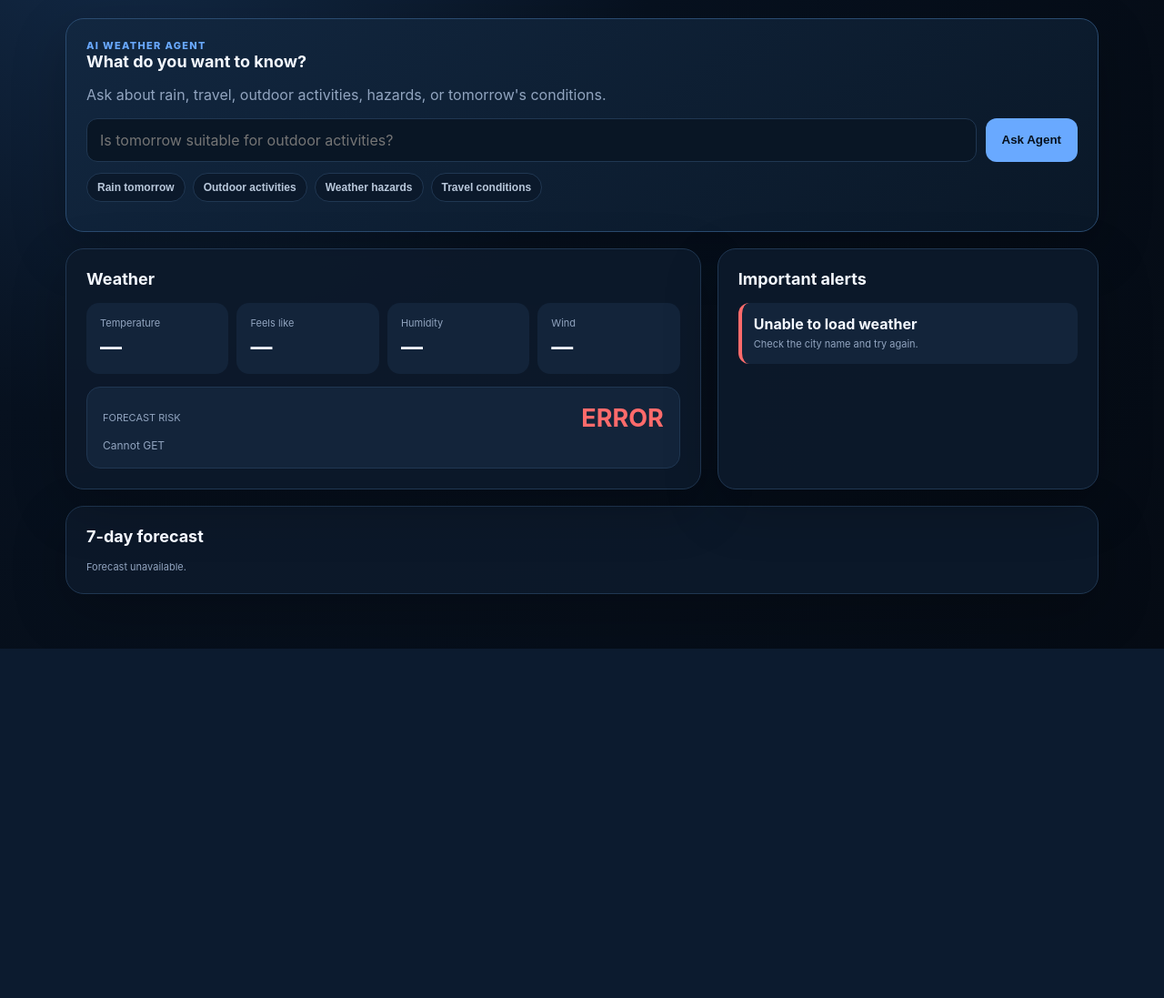
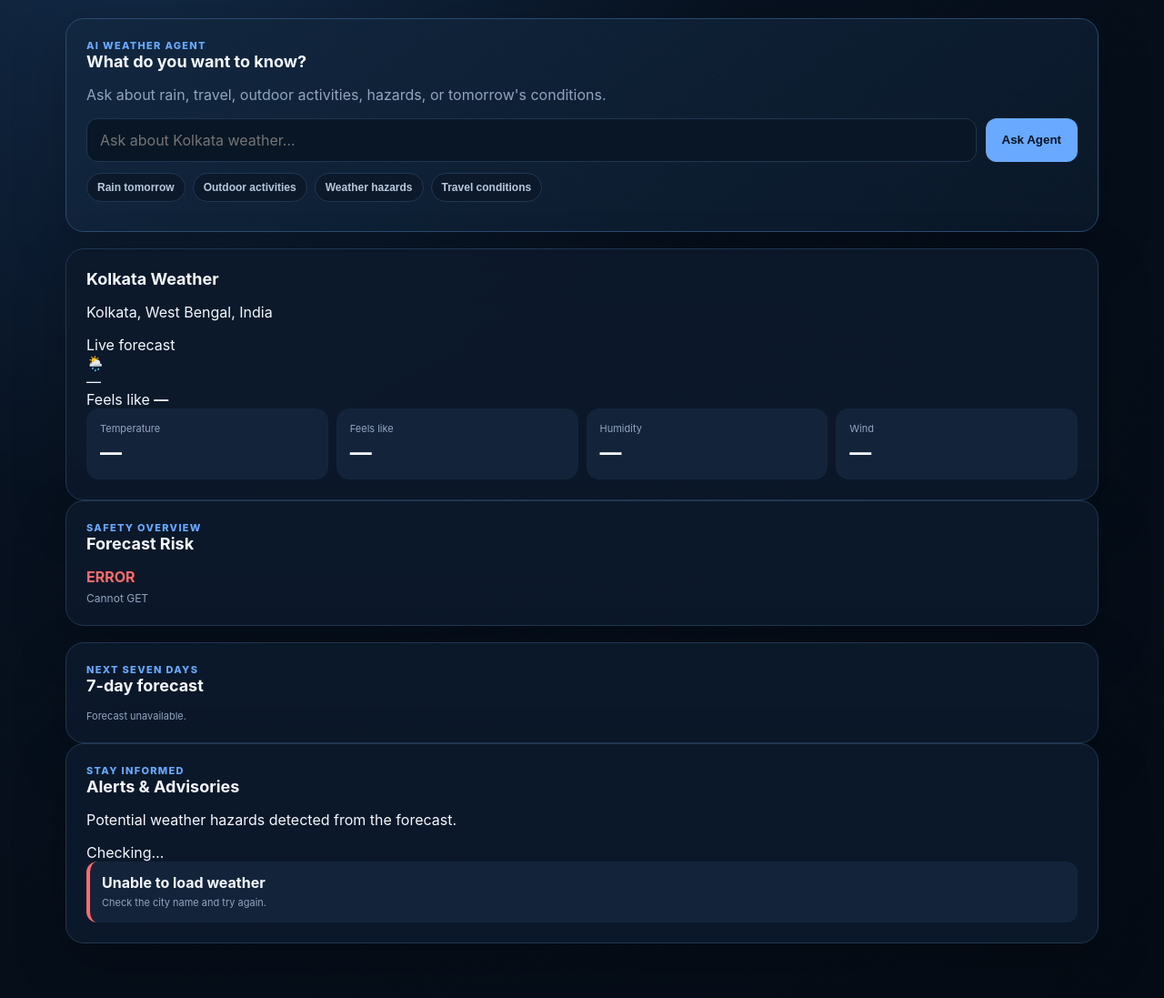
Before and after one commit to Atul1127/MCP-Enabled-Weather-Intelligence-System, a Flask app: page / in a window 1280 px wide. Shown: the part 145-1242 px from the top of the page at 91% size. Before the commit the page ends 858 px from the top, so only its background shows below. Run offline with Flask 3, Linux system fonts and the light colour scheme.

Commit message:
Polish weather dashboard hierarchy

```diff
--- a/templates/dashboard.html
+++ b/templates/dashboard.html
@@ -26,7 +26,7 @@
     <h2 id="agent-title">What do you want to know?</h2>
     <p class="agent-sub">Ask about rain, travel, outdoor activities, hazards, or tomorrow's conditions.</p>
     <div class="ask">
-      <input id="question" placeholder="Is tomorrow suitable for outdoor activities?" aria-label="Weather question">
+      <input id="question" placeholder="Ask about Kolkata weather…" aria-label="Weather question">
       <button id="askButton" onclick="askAgent()">Ask Agent</button>
     </div>
     <div class="chips" aria-label="Suggested questions">
@@ -39,30 +39,65 @@
     <div id="answer" class="answer hidden" aria-live="polite"></div>
   </section>
 
-  <section class="top-grid">
-    <div class="card">
-      <h2 id="place">Weather</h2>
+  <section class="card current-card" aria-labelledby="weather-title">
+    <div class="card-heading">
+      <div>
+        <h2 id="weather-title"><span id="place">Kolkata Weather</span></h2>
+        <p id="locationDetail" class="location-detail">Kolkata, West Bengal, India</p>
+      </div>
+      <span class="live-indicator"><i></i> Live forecast</span>
+    </div>
+    <div class="current-layout">
+      <div class="temperature-block">
+        <span class="weather-icon" aria-hidden="true">🌦️</span>
+        <div>
+          <div id="temp" class="big-temp">—</div>
+          <div class="feels-line">Feels like <b id="feels">—</b></div>
+        </div>
+      </div>
       <div class="stats">
-        <div class="stat"><span class="muted">Temperature</span><b id="temp">—</b></div>
-        <div class="stat"><span class="muted">Feels like</span><b id="feels">—</b></div>
+        <div class="stat"><span class="muted">Temperature</span><b id="tempStat">—</b></div>
+        <div class="stat"><span class="muted">Feels like</span><b id="feelsStat">—</b></div>
         <div class="stat"><span class="muted">Humidity</span><b id="humidity">—</b></div>
         <div class="stat"><span class="muted">Wind</span><b id="wind">—</b></div>
       </div>
-      <div class="risk">
-        <div class="risk-head"><span class="muted">FORECAST RISK</span><strong id="severity">—</strong></div>
-        <p id="riskText" class="risk-copy">Loading forecast analysis...</p>
-      </div>
-    </div>
-
-    <div class="card">
-      <h2>Important alerts</h2>
-      <div id="alerts" class="alerts"><div class="muted">Run an analysis to detect hazards.</div></div>
     </div>
   </section>
 
-  <section class="card forecast-card">
-    <h2>7-day forecast</h2>
+  <section class="card risk-card" aria-labelledby="risk-title">
+    <div class="card-heading">
+      <div>
+        <div class="section-label">Safety overview</div>
+        <h2 id="risk-title">Forecast Risk</h2>
+      </div>
+      <strong id="severity" class="risk-severity">—</strong>
+    </div>
+    <div class="risk-content">
+      <div class="risk-meter" aria-hidden="true"><span id="riskMeter"></span></div>
+      <p id="riskText" class="risk-copy">Loading forecast analysis...</p>
+    </div>
+  </section>
+
+  <section class="card forecast-card" aria-labelledby="forecast-title">
+    <div class="card-heading">
+      <div>
+        <div class="section-label">Next seven days</div>
+        <h2 id="forecast-title">7-day forecast</h2>
+      </div>
+    </div>
     <div id="forecast" class="forecast"><div class="muted">Forecast will appear after analysis.</div></div>
+  </section>
+
+  <section class="card alerts-card" aria-labelledby="alerts-title">
+    <div class="card-heading">
+      <div>
+        <div class="section-label">Stay informed</div>
+        <h2 id="alerts-title">Alerts &amp; Advisories</h2>
+        <p class="section-description">Potential weather hazards detected from the forecast.</p>
+      </div>
+      <span id="alertCount" class="alert-count">Checking…</span>
+    </div>
+    <div id="alerts" class="alerts"><div class="muted">Run an analysis to detect hazards.</div></div>
   </section>
 </main>
 <script src="{{ url_for('static', filename='js/dashboard.js') }}"></script>
```
